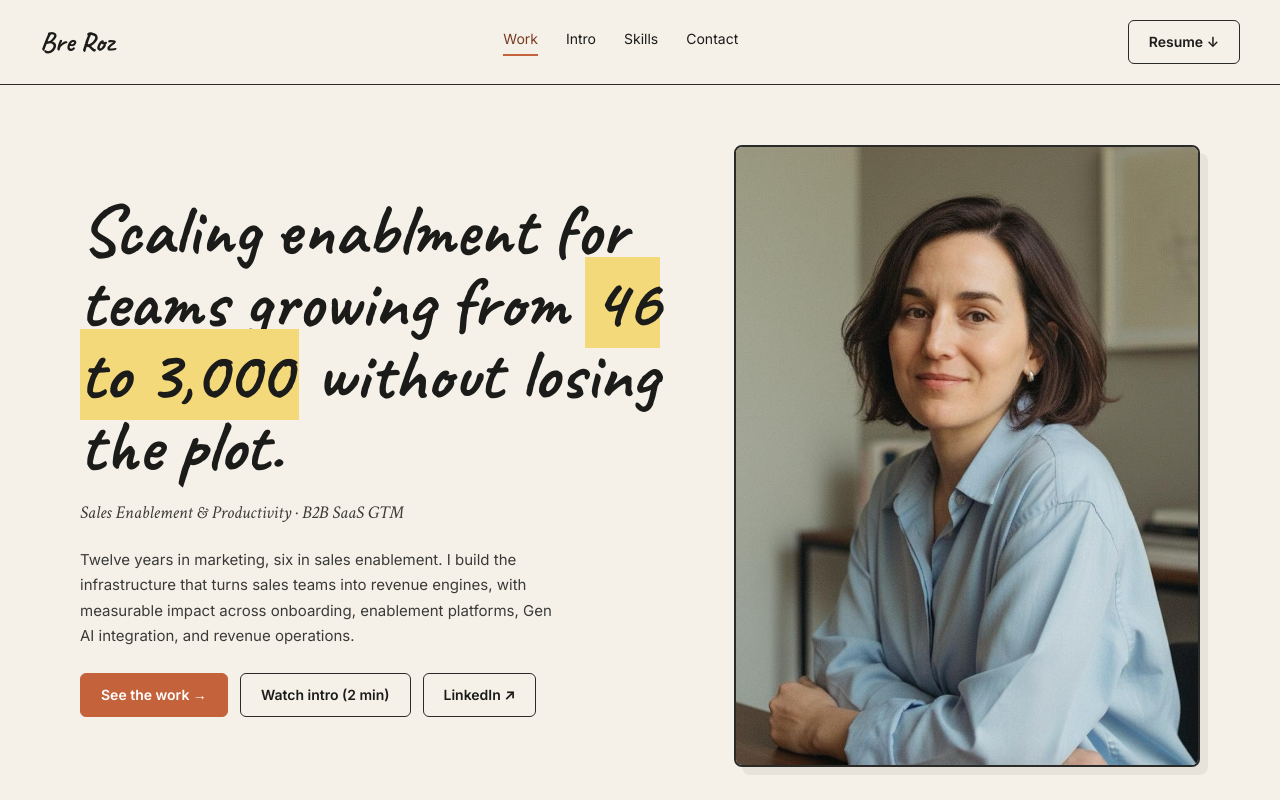
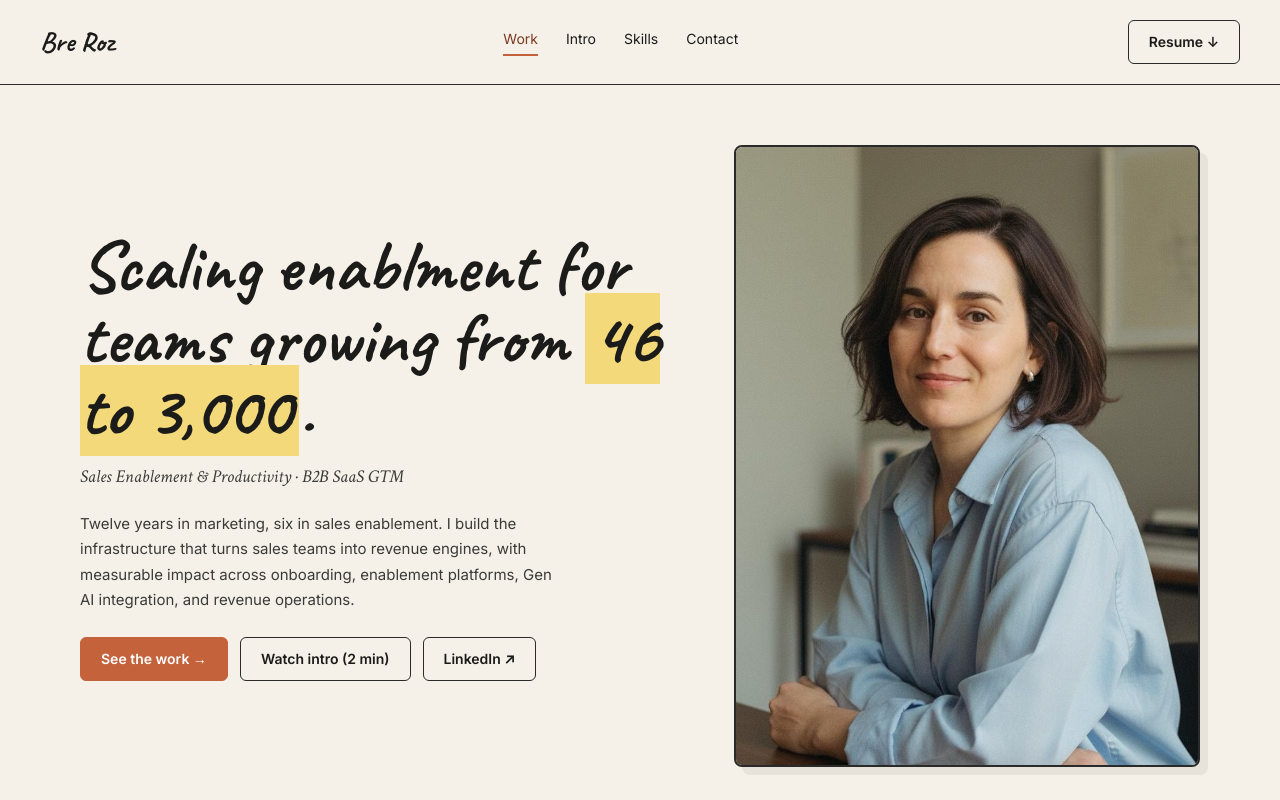
Before and after one commit to BreRoz/bre, a plain HTML site: page index.html in a window 1280 px wide. Shown: the top 800 px of the page. Drawn offline with Linux system fonts and the light colour scheme.

Commit message:
Update index.html

```diff
--- a/index.html
+++ b/index.html
@@ -501,7 +501,7 @@ a:hover { text-decoration: underline; }
 <!-- HERO -->
 <section class="hero">
   <div>
-    <h1>Scaling enablment for teams growing from <em>46 to 3,000</em> without losing the plot.</h1>
+    <h1>Scaling enablment for teams growing from <em>46 to 3,000</em>.</h1>
     <div class="tagline">Sales Enablement & Productivity · B2B SaaS GTM</div>
     <div class="bio">Twelve years in marketing, six in sales enablement. I build the infrastructure that turns sales teams into revenue engines, with measurable impact across onboarding, enablement platforms, Gen AI integration, and revenue operations.</div>
     <div class="cta-row">
```
